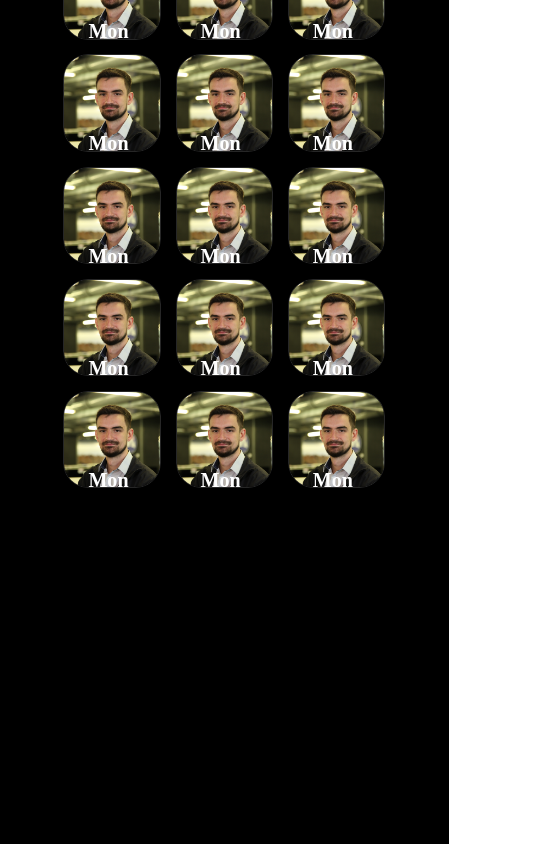
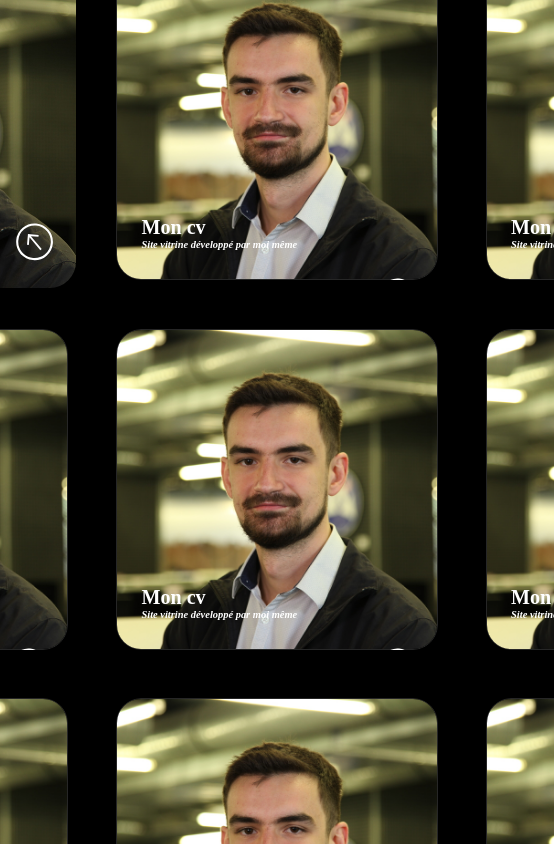
Before and after one commit to Romtar44/CV, a React (Vite) app in the folder Cv/: page / in a window 390 px wide. Shown: the top 844 px of the page, 554 px wide, since content can reach past the window. Built offline with nearby package versions, Linux system fonts and the light colour scheme.

Commit message:
responsiv in progress

```diff
--- a/Cv/src/App.module.scss
+++ b/Cv/src/App.module.scss
@@ -37,24 +37,55 @@ body {
 .mainContainer {
 	margin: auto;
 	width: 100%;
-	height: 310vh;
+	//height: 100%;
+	//height: 5000px;
 	overflow: hidden;
 
 	background-color: black;
 	z-index: -1;
 
 	.container {
-		display: flex;
-		justify-content: center;
+		@include align-center;
+
 		width: 100%;
 		position: relative;
 
 		.column {
 			position: relative;
+			@include align-center;
 			display: flex;
 			flex-direction: column;
-			//gap: 50px;
-			margin-top: calc($BoxSize / 1.5 * -1);
+			margin-top: calc($BoxSize / -1.5);
 		}
 	}
 }
+
+@media screen and (max-width: $DesktopBreakpoint) {
+	body {
+		width: calc($MediumBoxSize * 1.15 * 3);
+	}
+
+	.column {
+		margin-top: calc($MediumBoxSize / 1.5 * -1);
+	}
+}
+
+@media screen and (max-width: $MediumBreakpoint) {
+	body {
+		width: calc($SmallBoxSize * 1.15 * 2);
+	}
+
+	.column {
+		margin-top: calc($SmallBoxSize / 1.5 * -1);
+	}
+}
+
+@media screen and (max-width: $SmallBreakpoint) {
+	body {
+		width: calc($MobileBoxSize * 1.15 * 1.5);
+	}
+
+	.column {
+		margin-top: calc($MobileBoxSize / 1.5 * -1);
+	}
+}
--- a/Cv/src/App.tsx
+++ b/Cv/src/App.tsx
@@ -4,17 +4,21 @@ import Pp from './assets/rtournet.jpg'
 import { useEffect, useState } from 'react'
 import { useMediaQuery } from '@chakra-ui/react'
 
+
 function App()
 {
+	//const { DesktopBreakpoint } = variables
 	const [offsetY, setOffsetY] = useState(0)
-	const [mobileMode] = useMediaQuery('(max-width: 1000px)')
-
+	const [mediumMode, smallMode] = useMediaQuery([
+		`(max-width: 1000px)`,
+		'(max-width: 800px)',
+	])
+	//const [smallMode] = useMediaQuery('(max-width: $MediumBreakpoint)')
 
 
 	const mouseMoveFunction = (event: any) =>
 	{
 		window.scroll({ left: event.pageX / (document.body.clientWidth / (document.body.clientWidth - screen.width)), behavior: 'instant' })
-		console.log(event.pageX)
 	}
 
 	const handleScroll = () =>
@@ -37,12 +41,14 @@ function App()
 	}, [])
 
 	return (
-		!mobileMode ?
+		<>
+			{
+				!mediumMode &&
 				<div className={styles.mainContainer} id='main'>
 
 					<div className={styles.container}>
 
-					<div className={styles.shortColumn + " " + styles.column} style={{ transform: `translateY(${offsetY * 0.2}px)` }} >
+						<div className={styles.shortColumn + " " + styles.column} style={{ transform: `translateY(${offsetY * 0.2}px)` }}>
 							<MainBox img={Pp} title='Mon cv' description='Site vitrine développé par moi même' />
 							<MainBox img={Pp} title='Mon cv' description='Site vitrine développé par moi même' />
 							<MainBox img={Pp} title='Mon cv' description='Site vitrine développé par moi même' />
@@ -83,20 +89,18 @@ function App()
 						</div>
 					</div>
 				</div >
-			:
+			}
+			{
+				mediumMode &&
 				<div className={styles.mainContainer} id='main'>
 
 					<div className={styles.container}>
 
-					<div className={styles.longColumn + " " + styles.column}>
+						<div className={styles.longColumn + " " + styles.column} style={smallMode ? {} : { transform: `translateY(${offsetY * 0.5}px)` }}>
 							<MainBox img={Pp} title='Mon cv' description='Site vitrine développer par moi même' />
 							<MainBox img={Pp} title='Mon cv' description='Site vitrine développé par moi même' />
 							<MainBox img={Pp} title='Mon cv' description='Site vitrine développé par moi même' />
 							<MainBox img={Pp} title='Mon cv' description='Site vitrine développé par moi même' />
-						<MainBox img={Pp} title='Mon cv' description='Site vitrine développé par moi même' />
-					</div>
-
-					<div className={styles.shortColumn + " " + styles.column}>
 							<MainBox img={Pp} title='Mon cv' description='Site vitrine développé par moi même' />
 							<MainBox img={Pp} title='Mon cv' description='Site vitrine développé par moi même' />
 							<MainBox img={Pp} title='Mon cv' description='Site vitrine développé par moi même' />
@@ -104,8 +108,24 @@ function App()
 							<MainBox img={Pp} title='Mon cv' description='Site vitrine développé par moi même' />
 						</div>
 
-					<div className={styles.longColumn + " " + styles.column}>
+						<div className={styles.shortColumn + " " + styles.column} style={smallMode ? {} : { transform: `translateY(${offsetY * 0.3}px)` }}>
+							<MainBox img={Pp} title='Mon cv' description='Site vitrine développé par moi même' />
+							<MainBox img={Pp} title='Mon cv' description='Site vitrine développé par moi même' />
+							<MainBox img={Pp} title='Mon cv' description='Site vitrine développé par moi même' />
+							<MainBox img={Pp} title='Mon cv' description='Site vitrine développé par moi même' />
+							<MainBox img={Pp} title='Mon cv' description='Site vitrine développé par moi même' />
+							<MainBox img={Pp} title='Mon cv' description='Site vitrine développé par moi même' />
+							<MainBox img={Pp} title='Mon cv' description='Site vitrine développé par moi même' />
+							<MainBox img={Pp} title='Mon cv' description='Site vitrine développé par moi même' />
+							<MainBox img={Pp} title='Mon cv' description='Site vitrine développé par moi même' />
+						</div>
+
+						<div className={styles.longColumn + " " + styles.column} style={smallMode ? {} : { transform: `translateY(${offsetY * 0.5}px)` }}>
 							<MainBox img={Pp} title='Mon cv' description='Site vitrine développer par moi même' />
+							<MainBox img={Pp} title='Mon cv' description='Site vitrine développé par moi même' />
+							<MainBox img={Pp} title='Mon cv' description='Site vitrine développé par moi même' />
+							<MainBox img={Pp} title='Mon cv' description='Site vitrine développé par moi même' />
+							<MainBox img={Pp} title='Mon cv' description='Site vitrine développé par moi même' />
 							<MainBox img={Pp} title='Mon cv' description='Site vitrine développé par moi même' />
 							<MainBox img={Pp} title='Mon cv' description='Site vitrine développé par moi même' />
 							<MainBox img={Pp} title='Mon cv' description='Site vitrine développé par moi même' />
@@ -113,6 +133,8 @@ function App()
 						</div>
 					</div>
 				</div >
+			}
+		</>
 	)
 }
 
--- a/Cv/src/assets/scss/_variables.scss
+++ b/Cv/src/assets/scss/_variables.scss
@@ -2,16 +2,37 @@ $headercolor: #751B44;
 $bordercolor: #262626;
 
 
+//Breakpoint
+$DesktopBreakpoint: 1000px;
+$MediumBreakpoint: 800px;
+$SmallBreakpoint: 500px;
+$MobileBreakpoint: 500px;
 
+
+//Desktop > 1000px
 $BoxSize: 12.14em;
 $BoxSizeFocus: calc($BoxSize * 1.1);
+//Medium > 800px
+$MediumBoxSize: 15.782em;
+$MediumBoxSizeFocus: calc($MediumBoxSize * 1.1);
+//Small > 500px
+$SmallBoxSize: 23.673em;
+$SmallBoxSizeFocus: calc($SmallBoxSize * 1.1);
+//Mobile < 500px
+$MobileBoxSize: 40em;
+$MobileBoxSizeFocus: calc($MobileBoxSize * 1.1);
+
 $BoxBorderRadius: 25px;
 $BoxBounce: 105.1%;
 $BoxImageSizeExtend: 105%;
 $BoxImageSizeNarrow: 105%;
-$MobileBreakpoint: 1000px;
 
-
+:export {
+	DesktopBreakpoint: $DesktopBreakpoint;
+	MediumBreakpoint: $MediumBreakpoint;
+	SmallBreakpoint: $SmallBreakpoint;
+	MobileBreakpoint: $MobileBreakpoint;
+}
 
 $BoxTransitionTime: 100ms;
 $BounceAnimTime: 200ms;
--- a/Cv/src/components/mainBox/mainbox.module.scss
+++ b/Cv/src/components/mainBox/mainbox.module.scss
@@ -94,13 +94,20 @@
 	}
 }
 
-@media screen and (max-width: $MobileBreakpoint) {
+@media screen and (max-width: $DesktopBreakpoint) {
+	.container {
+		width: calc($MediumBoxSize * 1.15);
+		height: calc($MediumBoxSize * 1.15);
+	}
+
 	.boxContainer {
 		transition: none;
+		width: $MediumBoxSize;
+		height: $MediumBoxSize;
 
 		&:hover {
-			width: $BoxSize;
-			height: $BoxSize;
+			width: $MediumBoxSize;
+			height: $MediumBoxSize;
 
 			.title {
 				animation: none;
@@ -135,6 +142,44 @@
 		translate: 0 -50%;
 	}
 }
+
+@media screen and (max-width: $MediumBreakpoint) {
+	.container {
+		width: calc($SmallBoxSize * 1.15);
+		height: calc($SmallBoxSize * 1.15);
+	}
+
+	.boxContainer {
+		transition: none;
+		width: $SmallBoxSize;
+		height: $SmallBoxSize;
+
+		&:hover {
+			width: $SmallBoxSize;
+			height: $SmallBoxSize;
+		}
+	}
+}
+
+@media screen and (max-width: $SmallBreakpoint) {
+	.container {
+		width: calc($MobileBoxSize * 1.15);
+		height: calc($MobileBoxSize * 1.15);
+	}
+
+	.boxContainer {
+		transition: none;
+		width: $MobileBoxSize;
+		height: $MobileBoxSize;
+
+		&:hover {
+			width: $MobileBoxSize;
+			height: $MobileBoxSize;
+		}
+	}
+}
+
+
 
 @keyframes reverseTitle {
 	0% {
```
Lines whose indentation alone changed are shown as unchanged.
